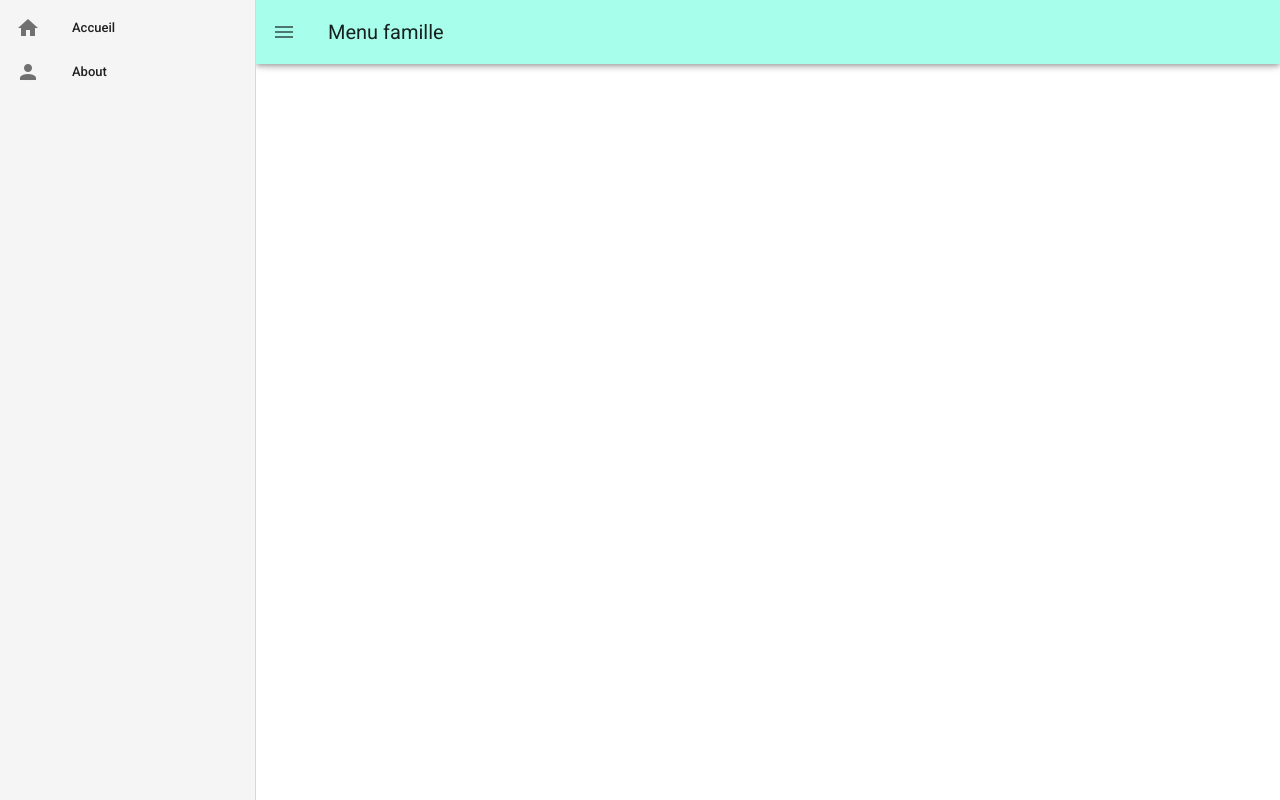
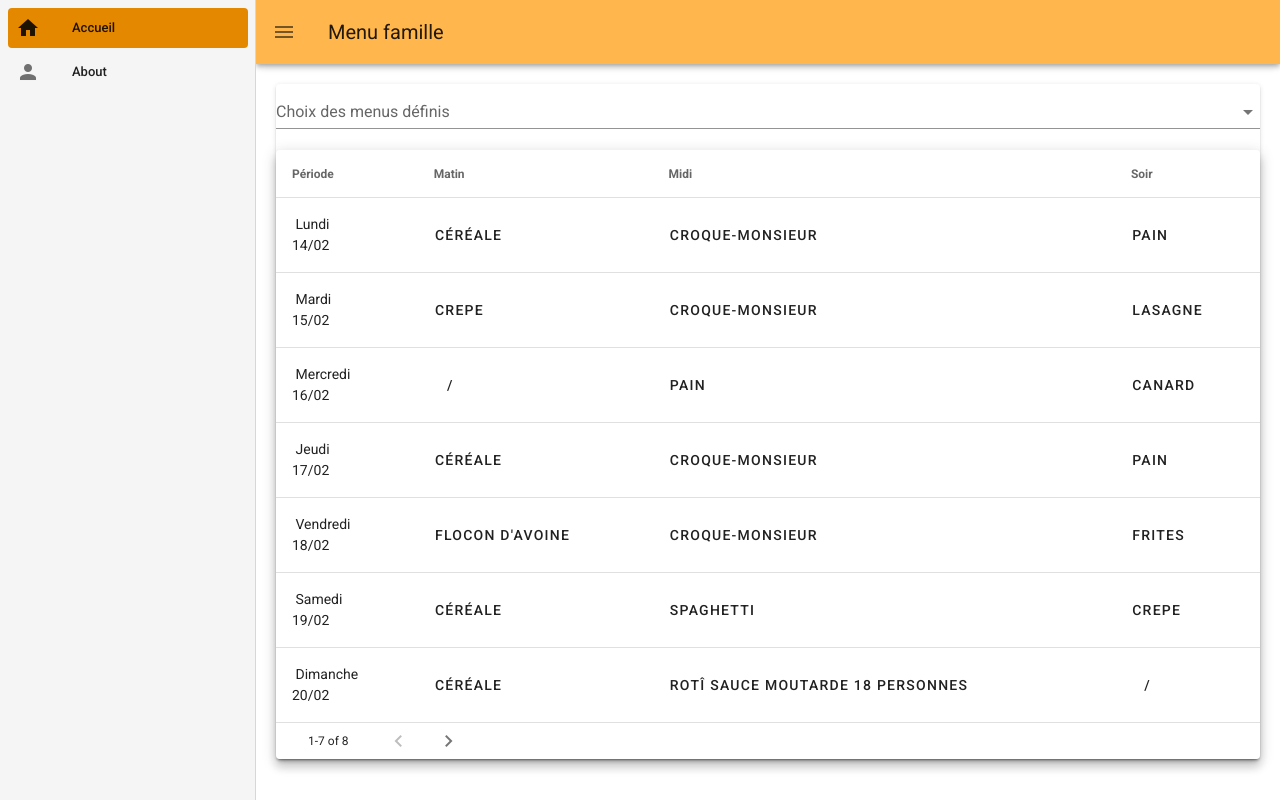
Before and after one commit to dorineT/MDL-MenuFamille, a Vue app in the folder front/menufamille/: page / in a window 1280 px wide. Built offline with nearby package versions, Linux system fonts and the light colour scheme.

Commit message:
click + période

```diff
--- a/front/menufamille/src/App.vue
+++ b/front/menufamille/src/App.vue
@@ -11,9 +11,9 @@
         dense
       >
         <v-list-item-group
-          active-class="teal lighten-4--text text--accent-4"
+          active-class="orange lighten-2--text text--accent-4"
         >
-          <v-list-item to="/accueil">
+          <v-list-item to="/">
             <v-list-item-icon>
               <v-icon>mdi-home</v-icon>
             </v-list-item-icon>
@@ -30,7 +30,7 @@
       </v-list>
     </v-navigation-drawer>
 
-    <v-app-bar app color="#A7FFEB" >
+    <v-app-bar app color="#FFB74D" >
       <v-app-bar-nav-icon @click="drawer = !drawer"></v-app-bar-nav-icon>
 
       <v-toolbar-title>Menu famille</v-toolbar-title>
--- a/front/menufamille/src/components/CalendarResume.vue
+++ b/front/menufamille/src/components/CalendarResume.vue
@@ -4,12 +4,34 @@
       elevation="2"
         class="cardmargin"
     >
+
+    <v-combobox
+      color="orange lighten-2"
+      label="Choix des menus définis"
+      :items="itemPeriode"></v-combobox>
+
         <v-data-table
             :headers="headers"
-            :items="calendrierSemaine"
-            :items-per-page="5"
+            :items="items"
             class="elevation-8"
-        ></v-data-table>
+            disable-sort
+
+            :footer-props="{
+              //disableItemsPerPage: false,
+              itemsPerPage:7,
+              itemsPerPageOptions:[7]
+            }"
+        >
+          <template v-slot:item="{ item }">
+            <tr>
+              <td class="text-xs-right pa-4" > {{ item.name }} </td>
+              <td class="text-xs-right pa-0 " > <v-btn text @click="goToRecette(item.Matin)">{{ item.Matin }} </v-btn></td>
+              <td class="text-xs-right pa-0 " > <v-btn text @click="goToRecette(item.Midi)">{{ item.Midi }}</v-btn> </td>
+              <td class="text-xs-right pa-0 " > <v-btn text @click="goToRecette(item.Soir)">{{ item.Soir }} </v-btn> </td>
+            </tr>
+          </template>
+
+        </v-data-table>
     </v-card>
 
 </template>
@@ -25,48 +47,78 @@
             sortable: false,
             value: 'name',
           },
-          { text: 'Lundi\n14/02', value: 'Lundi' },
-          { text: 'Mardi\n15/02', value: 'Mardi' },
-          { text: 'Mercredi\n16/02', value: 'Mercredi' },
-          { text: 'Jeudi\n17/02', value: 'Jeudi' },
-          { text: 'Vendredi\n18/02', value: 'Vendredi' },
-          { text: 'Samedi\n19/02', value: 'Samedi' },
-          { text: 'Dimanche\n20/02', value: 'Dimanche' }
+          { text: 'Matin', value: 'Matin' },
+          { text: 'Midi', value: 'Midi' },
+          { text: 'Soir', value: 'Soir' },
         ],
-        calendrierSemaine: [
+        items: [
           {
-            name: 'Matin',
-            Lundi: '/',
-            Mardi: 'céréale',
-            Mercredi: '/',
-            Jeudi: 'pain grillé',
-            Vendredi: '/',
-            Samedi:'/',
-            Dimanche:'/'
+            name: 'Lundi \n14/02',
+            Matin: 'céréale',
+            Midi: 'croque-monsieur',
+            Soir: 'pain',
           },
-            {
-                name: 'Midi',
-                Lundi: 'croque monsieur',
-                Mardi: '/',
-                Mercredi: 'Pate',
-                Jeudi: 'croque monsieur',
-                Vendredi: 'saucisse patate',
-                Samedi:'Flamekueche',
-                Dimanche:'roti\n18 personnes'
-              },
-              {
-                name: 'Soir',
-                Lundi: 'canard sauce orange',
-                Mardi: 'lapin',
-                Mercredi: '/',
-                Jeudi: 'crepe',
-                Vendredi: 'pancake',
-                Samedi:'frites',
-                Dimanche:'/'
-              }
-        ]}
-    }}
+          {
+            name: 'Mardi \n15/02',
+            Matin: 'crepe',
+            Midi: 'croque-monsieur',
+            Soir: 'lasagne',
 
+          },
+          {
+            name: 'Mercredi \n16/02',
+            Matin: '/',
+            Midi: 'pain',
+            Soir: 'canard',
+
+          },
+          {
+            name: 'Jeudi \n17/02',
+            Matin: 'céréale',
+            Midi: 'croque-monsieur',
+            Soir: 'pain',
+
+          },
+          {
+            name: 'Vendredi \n18/02',
+            Matin: 'flocon d\'avoine',
+            Midi: 'croque-monsieur',
+            Soir: 'frites',
+
+          },
+          {
+            name: 'Samedi \n19/02',
+            Matin: 'céréale',
+            Midi: 'spaghetti',
+            Soir: 'crepe',
+
+          },
+          {
+            name: 'Dimanche \n20/02',
+            Matin: 'céréale',
+            Midi: 'rotî sauce moutarde \n18 personnes',
+            Soir: '/',
+
+          },
+          {
+            name: 'Lundi \n21/02',
+            Matin: 'céréale',
+            Midi: 'rotî sauce moutarde \n18 personnes',
+            Soir: '/',
+
+          }
+        ],
+        itemPeriode: [
+        '14/02 - 20/02'
+        ]
+      }
+    },
+    methods:{
+      goToRecette(text){
+          alert('click ' + text)
+        }
+    }
+}
 </script>
 
 
@@ -76,4 +128,9 @@
 
 .v-data-table
     white-space: pre-wrap
+
+.v-combobox
+  margin: 20px,
+  width: 20cm
+
 </style>
--- a/front/menufamille/src/router/index.js
+++ b/front/menufamille/src/router/index.js
@@ -6,7 +6,7 @@ Vue.use(VueRouter)
 
 const routes = [
   {
-    path: '/accueil',
+    path: '/',
     name: 'Home',
     component: Home
   },
```
